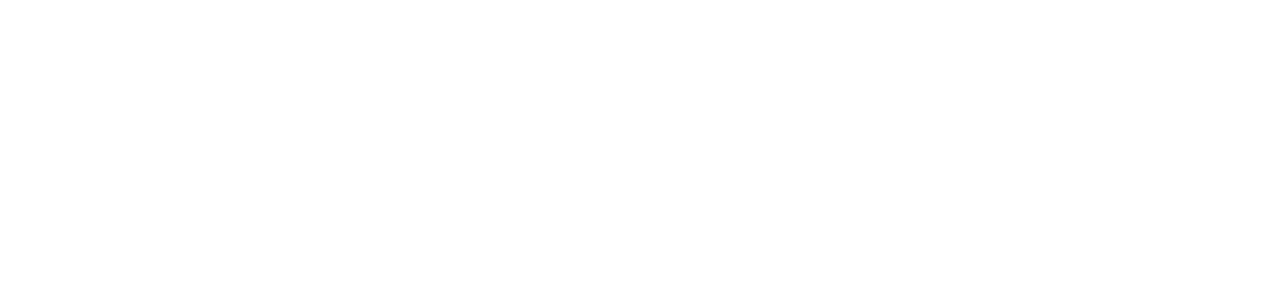
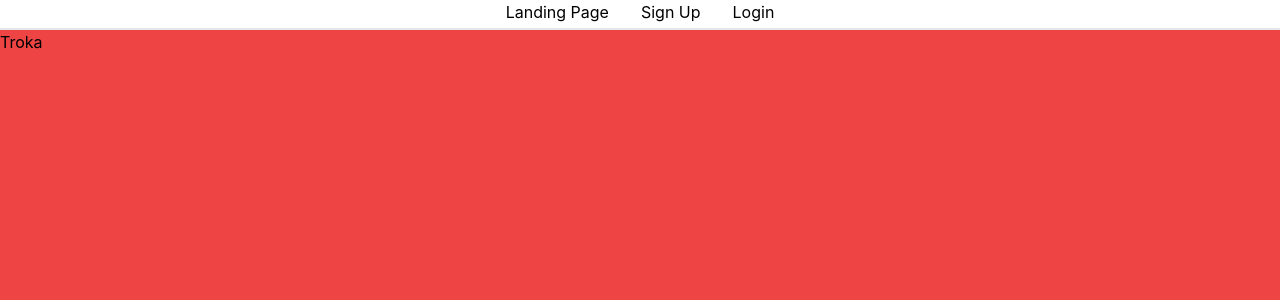
Before and after one commit to chingu-voyages/v37-bears-team-11, a React (Create React App) app in the folder frontend/: page /home in a window 1280 px wide. Before the commit this address had no page. Shown: the top 300 px of the page. Built offline with nearby package versions, Linux system fonts and the light colour scheme.

Commit message:
create home component - import into App.tsx - add bg image to src/assets/images

```diff
--- a/frontend/src/App.tsx
+++ b/frontend/src/App.tsx
@@ -5,6 +5,7 @@
 import LandingPage from './ui/pages/landing/LandingPage'
 import Login from './ui/pages/registration/Login'
 import Registration from './ui/pages/registration/Registration'
+import Home from './ui/pages/Home/Home'
 
 function App() {
     return (
@@ -14,6 +15,7 @@
                     <Route index element={<LandingPage />} />
                     <Route path='register' element={<Registration />} />
                     <Route path='login' element={<Login />} />
+                    <Route path='home' element={<Home />} />
                 </Route>
             </Routes>
         </div>
--- /dev/null
+++ b/frontend/src/ui/pages/Home/Home.tsx
@@ -0,0 +1,13 @@
+import React from 'react'
+
+function Home() {
+    return (
+        <div className='flex flex-col bg-red-500 w-screen h-screen'>
+            <div className='flex bg-home h-2/5 bg-contain w-full'>
+                <div>Troka</div>
+            </div>
+        </div>
+    )
+}
+
+export default Home
```
Also changed, not shown: 1 other file (tests, documents, lock files or other folders).
